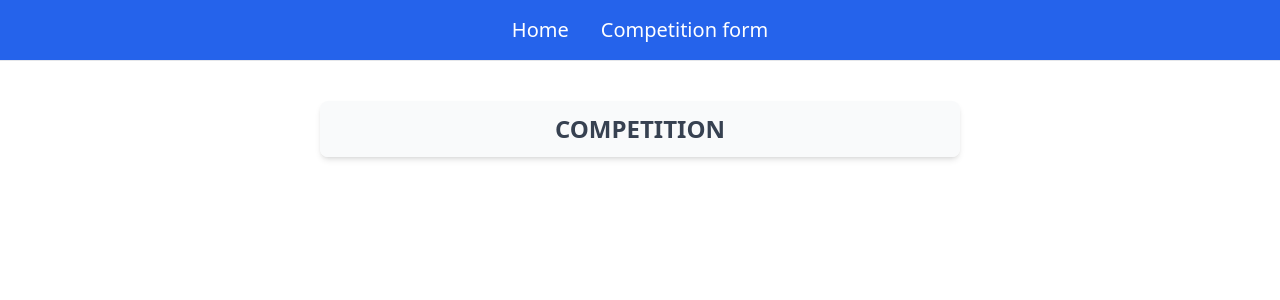
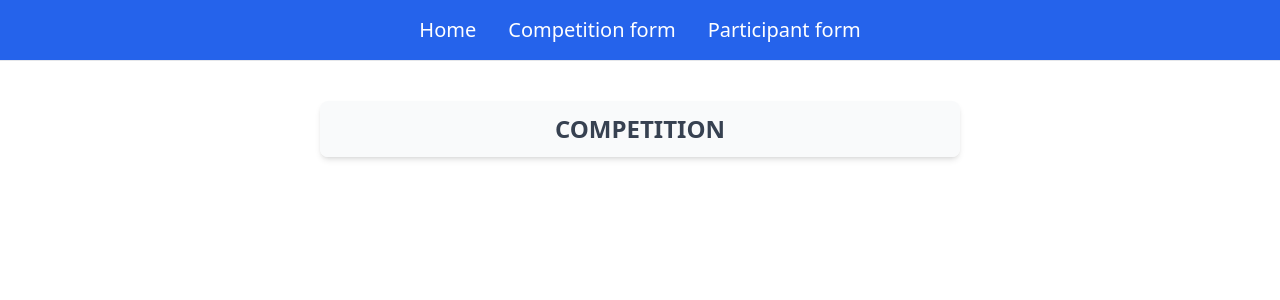
Before and after one commit to llOriginaljuonll/rosha_application, a Django app: page / in a window 1280 px wide. Shown: the top 300 px of the page. Run offline with Django 5.2, Linux system fonts and the light colour scheme; data that the repository does not hold is empty; some libraries are stand-ins or nearby versions.

Commit message:
add topic on navbar

```diff
--- a/templates/components/navbar.html
+++ b/templates/components/navbar.html
@@ -7,6 +7,9 @@
             <li>
                 <a href="{% url "competition:form" %}" class="block py-2 px-3  rounded hover:bg-gray-100 md:hover:bg-transparent md:p-0 md:dark:hover:text-blue-500 dark:text-white dark:hover:bg-gray-700 dark:hover:text-white md:dark:hover:bg-transparent dark:border-gray-700">Competition form</a>
             </li>
+            <li>
+                <a href="{% url "competition:form" %}" class="block py-2 px-3  rounded hover:bg-gray-100 md:hover:bg-transparent md:p-0 md:dark:hover:text-blue-500 dark:text-white dark:hover:bg-gray-700 dark:hover:text-white md:dark:hover:bg-transparent dark:border-gray-700">Participant form</a>
+            </li>
         </ul>
     </div>
 </nav>
```
